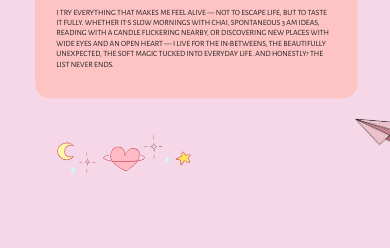
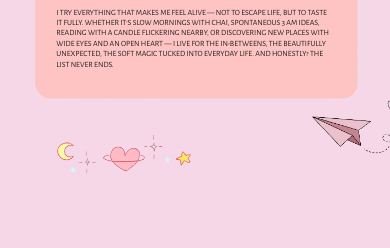
Before and after one commit to hiyaamalik/The-Real-Hiyaa-Malik, a React (Vite) app: page / in a window 390 px wide. Shown: the part 1356-1604 px from the top of the page. Built offline with nearby package versions, Linux system fonts and the light colour scheme; the HTML template or start-up script is replaced by a standard one.

Commit message:
Mob Fixes

```diff
--- a/src/styles/About.css
+++ b/src/styles/About.css
@@ -172,9 +172,8 @@
 
     .airplane {
         width: 48%;
-        max-width: 85px;
+        max-width: 100px;
         top: -50%;
-        left: 8%;
         right: auto;
     }
 }
```
